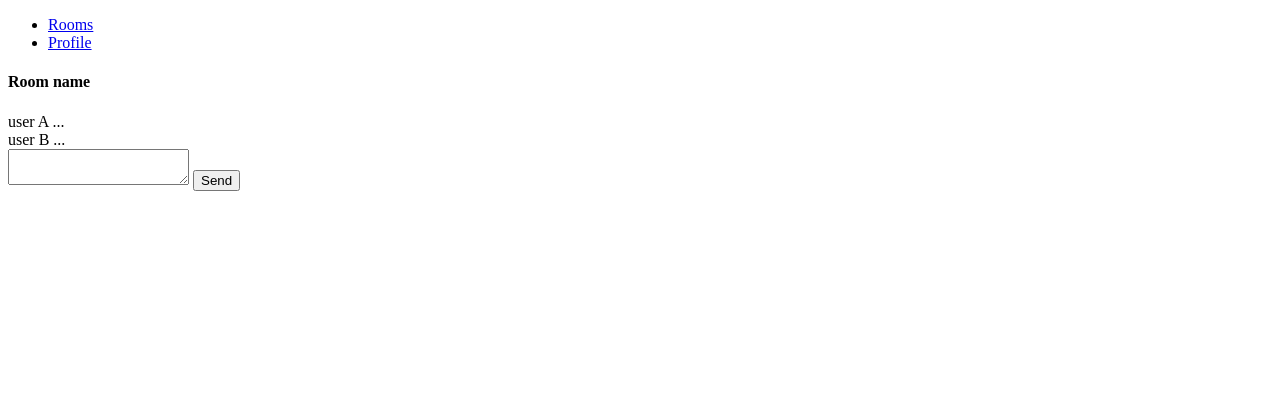
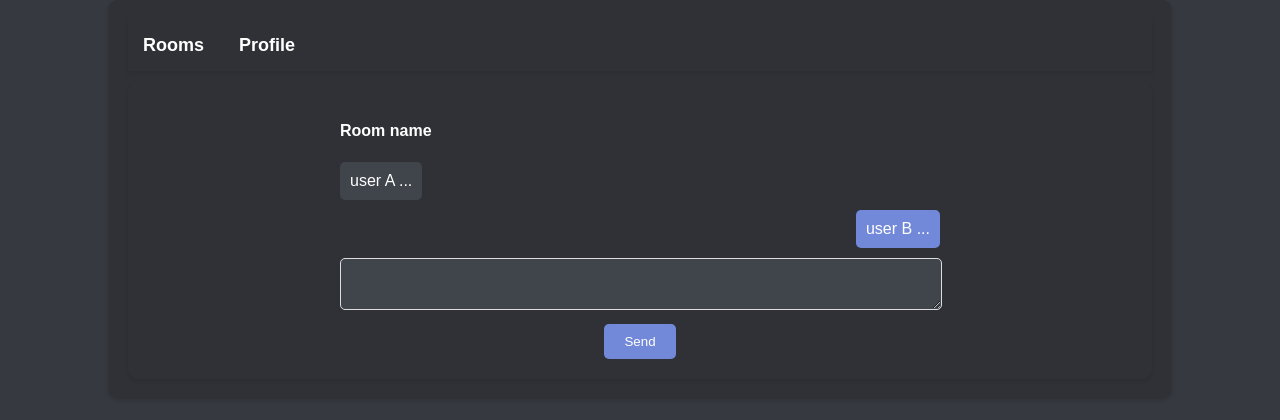
Before and after one commit to votqanh/SuperChat, a website: page client/chat.html in a window 1280 px wide. Drawn offline with Linux system fonts and the light colour scheme.

Commit message:
finished a1 css

```diff
--- a/client/chat.html
+++ b/client/chat.html
@@ -4,6 +4,7 @@
     <meta charset="utf-8">
     <meta name="viewport" content="width=device-width, initial-scale=1">
     <title>CPEN322 Project chat</title>
+    <link rel="stylesheet" type="text/css" href="style.css">
   </head>
   <body>
 
--- a/client/style.css
+++ b/client/style.css
@@ -0,0 +1,203 @@
+/* Note: ChatGPT helped with viewport specs and minor details */
+
+body {
+    margin: 0;
+    font-family: 'Arial', 'Helvetica', sans-serif;
+    background-color: #36393f;
+    color: #fff;
+}
+
+#app-view {
+    margin: 0 auto;
+    padding: 20px;
+    background-color: #2f3136;
+    box-shadow: 0 2px 4px rgba(0, 0, 0, 0.1);
+    border-radius: 10px;
+    width: 100%;
+}
+
+@media screen and (min-width: 768px) {
+    #app-view {
+        width: 90%;
+    }
+}
+
+@media screen and (min-width: 1024px) {
+    #app-view {
+        width: 80%;
+    }
+}
+
+#app-menu {
+    list-style: none;
+    padding: 0;
+    margin: 0;
+    background-color: #2f3136;
+    box-shadow: 0 2px 4px rgba(0, 0, 0, 0.1);
+    font-size: 18px;
+}
+
+.menu-item {
+    display: inline-block;
+    margin: 0;
+}
+
+.menu-item a {
+    display: block;
+    padding: 15px;
+    text-align: center;
+    text-decoration: none;
+    color: #fff;
+    font-weight: bold;
+    border-radius: 10px;
+    transition: background-color 0.3s ease, color 0.3s ease; /* add transition effect for both background and text color */
+}
+
+.menu-item a:hover {
+    background-color: #40444b;
+    color: #7289da;
+}
+
+.menu-item:first-child a {
+    border-top-left-radius: 10px;
+    border-bottom-left-radius: 10px;
+}
+
+.menu-item:last-child a {
+    border-top-right-radius: 10px;
+    border-bottom-right-radius: 10px;
+}
+
+#page-view {
+    background-color: #2f3136;
+    box-shadow: 0 2px 4px rgba(0, 0, 0, 0.1);
+    margin-top: 10px;
+    padding: 20px;
+    border-radius: 10px;
+}
+
+.content {
+    max-width: 600px;
+    margin: 0 auto;
+}
+
+/* Room List Styles */
+
+.room-list {
+    list-style: none;
+    padding: 0;
+}
+
+.room-list li {
+    margin-bottom: 10px;
+}
+
+.room-list a {
+    display: block;
+    padding: 10px;
+    text-decoration: none;
+    color: #fff;
+    background-color: #40444b;
+    border-radius: 5px;
+    transition: background-color 0.3s ease;
+}
+
+.room-list a:hover {
+    background-color: #7289da;
+}
+
+/* Create Room Button Styles */
+
+.page-control {
+    margin-top: 30px;
+    text-align: center;
+}
+
+#room-name {
+    width: calc(70% - 200px);
+    padding: 10px;
+    border: 1px solid #ddd;
+    border-radius: 5px;
+    margin-right: 20px;
+}
+
+button {
+    padding: 10px 20px;
+    background-color: #7289da;
+    color: #fff;
+    border: none;
+    border-radius: 5px;
+    cursor: pointer;
+    transition: background-color 0.3s ease; /* add transition effect */
+}
+
+button:hover {
+    background-color: #48588b;
+}
+
+/* Chat.html styles */
+
+.message-list {
+    margin-top: 20px;
+}
+
+.message {
+    background-color: #40444b;
+    padding: 10px;
+    margin-bottom: 10px;
+    border-radius: 5px;
+    clear: both;
+    float: left; /* messages for other users stick to the left */
+}
+
+.my-message {
+    background-color: #7289da;
+    color: #fff;
+    padding: 10px;
+    margin-bottom: 10px;
+    border-radius: 5px;
+    float: right;
+    clear: both;
+}
+
+textarea {
+    font-family: inherit;
+    width: calc(100% - 20px);
+    padding: 10px;
+    border: 1px solid #ddd;
+    border-radius: 5px;
+    margin-bottom: 10px;
+}
+
+/* Profile Form Styles */
+
+.profile-form {
+    margin-bottom: 20px;
+}
+
+.form-field {
+    margin-bottom: 20px;
+}
+
+label {
+    display: block;
+    margin-bottom: 5px;
+    color: #7289da;
+}
+
+input[type="text"],
+input[type="password"],
+textarea,
+input[type="file"] {
+    width: calc(100% - 20px);
+    padding: 10px;
+    border: 1px solid #ddd;
+    border-radius: 5px;
+    margin-bottom: 10px;
+    color: #fff;
+    background-color: #40444b;
+}
+
+input[type="file"] {
+    padding: 5px;
+}
```
Also changed, not shown: client/index.html (+3 -2 lines), client/profile.html (+1 -0 lines).
